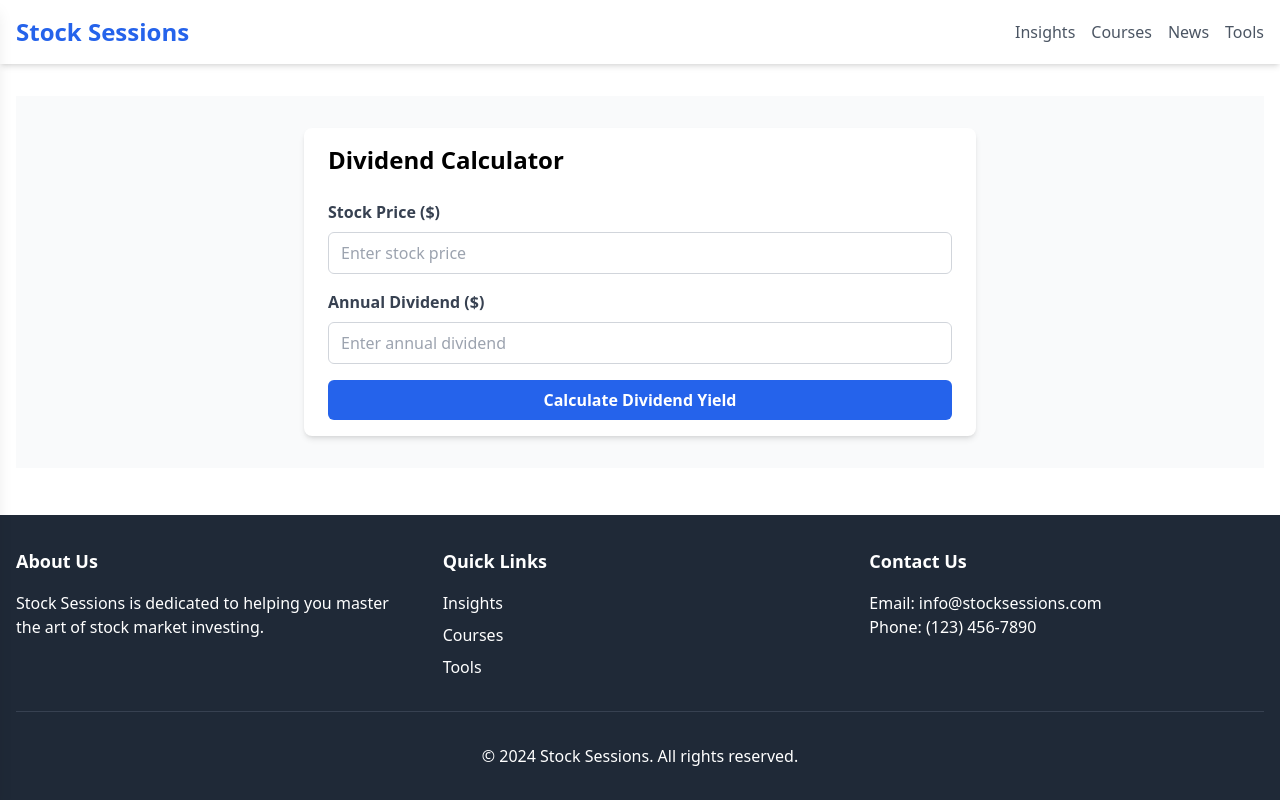
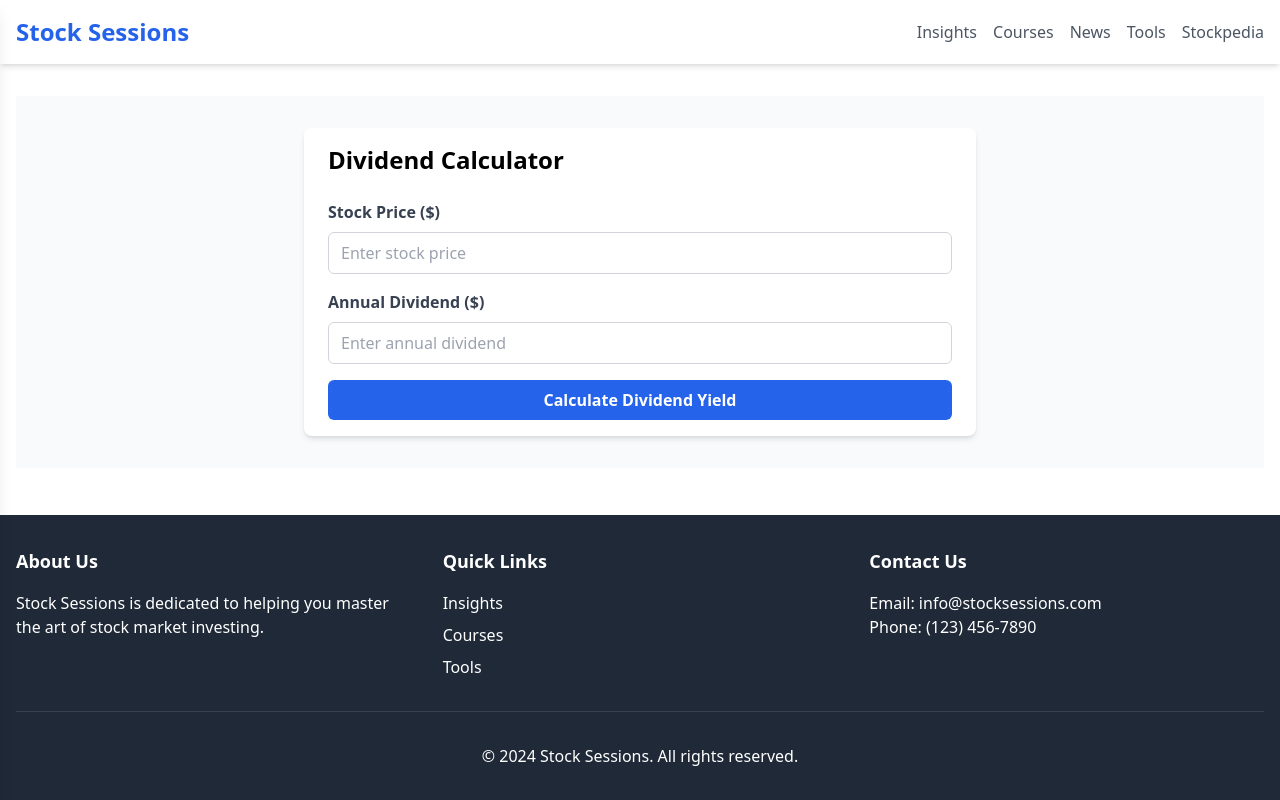
Before and after one commit to adars124/nextjs-clean, a Next.js app: page /tools/dividend in a window 1280 px wide. Built offline with nearby package versions, Linux system fonts and the light colour scheme.

Commit message:
feat: add stockpedia route

```diff
--- a/components/layouts/Header.tsx
+++ b/components/layouts/Header.tsx
@@ -39,6 +39,14 @@ export const Header: React.FC<HeaderProps> = ({ className, ...props }) => {
                 Tools
               </Link>
             </li>
+            <li>
+              <Link
+                href="/stockpedia"
+                className="text-gray-600 hover:text-blue-600"
+              >
+                Stockpedia
+              </Link>
+            </li>
           </ul>
         </nav>
       </div>
```
